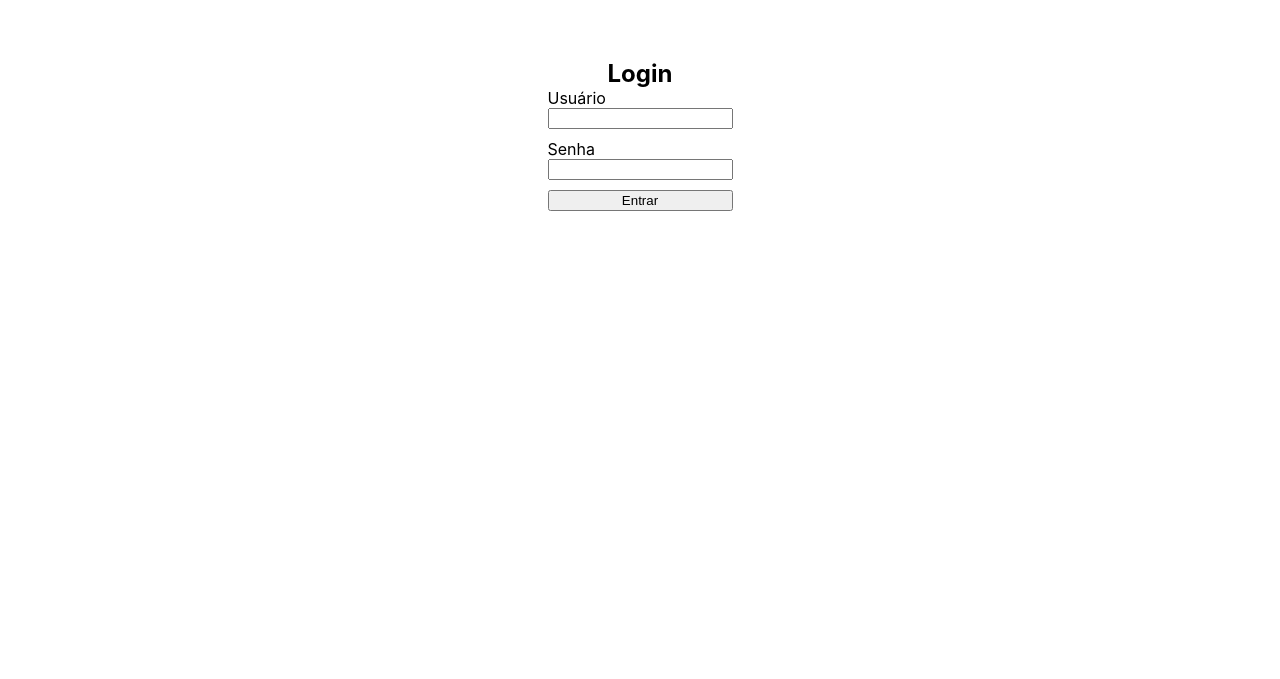
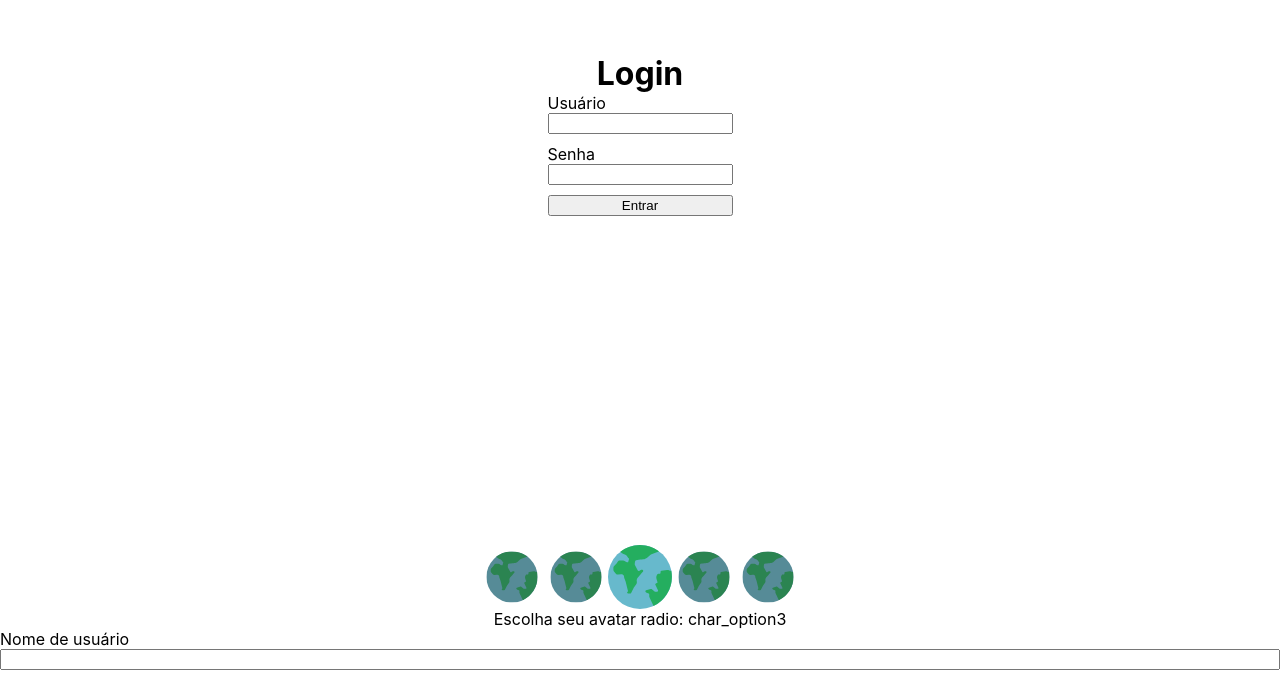
Before and after one commit to Mirajenni/zeroScienceFrontEnd, a React (Create React App) app in the folder zero-science-frontend/: page / in a window 1280 px wide. Shown: the part 255-934 px from the top of the page. Before the commit the page ends 800 px from the top, so only its background shows below. Built offline with nearby package versions, Linux system fonts and the light colour scheme.

Commit message:
inicio da tela de trial sem estilo

```diff
--- a/zero-science-frontend/src/App.js
+++ b/zero-science-frontend/src/App.js
@@ -1,11 +1,13 @@
 import React from "react";
 import Login from "./Login/Login"
+import Trial from "./Trial/Trial"
 
 function App() {
   return (
-    <section>
+    <div>
       <Login/>
-    </section>
+      <Trial/>
+    </div>
   );
 }
 
--- /dev/null
+++ b/zero-science-frontend/src/Trial/Trial.jsx
@@ -0,0 +1,113 @@
+import React, { Component } from "react";
+import "./Trial.scss"
+import globo from "./globo.svg"
+
+
+export default class Trial extends Component {
+    constructor(props){
+        super(props)
+
+        this.state = {
+            char_op: "char_option3"
+        }
+        this.onRadioChange = this.onRadioChange.bind(this)
+        // this.zoomChar = this.zoomChar.bind(this)
+    }
+
+    onRadioChange(e, imgChar){
+        console.log(e.target.value);
+        this.setState({
+            [e.target.name]: e.target.value
+
+        })
+
+    }
+
+
+
+    render() {
+        return (
+            <div className="trial-page-content">
+                <div className="user-trial">
+                    <form>
+                        <label className="user-trial__choose-char">
+                            <div className="user-login__all-char">
+                            <div className="user-login__all-char_globo" id="char1">
+                                <input
+                                type="radio"
+                                name="char_op"
+                                value="char_option1"
+                                checked={this.state.char_op === "char_option1"}
+                                onChange={this.onRadioChange}
+                                />
+                                <img id="char1" className="img-char" src={globo} alt=""/>
+                            </div>
+                            <div className="user-login__all-char_globo" id="char2">
+                                <input
+                                type="radio"
+                                name="char_op"
+                                value="char_option2"
+                                checked={this.state.char_op === "char_option2"}
+                                onChange={this.onRadioChange}
+                                />
+                                <img id="char2" className="img-char" src={globo} alt=""/>
+                            </div>
+                            <div className="user-login__all-char_globo" id="char3">
+                                <input
+                                type="radio"
+                                name="char_op"
+                                value="char_option3"
+                                checked={this.state.char_op === "char_option3"}
+                                onChange={this.onRadioChange}
+                                />
+                                <img id="char3" className="img-char globo_active" src={globo} alt=""/>
+                            </div>
+                            <div className="user-login__all-char_globo" id="char4">
+                                <input
+                                type="radio"
+                                name="char_op"
+                                value="char_option4"
+                                checked={this.state.char_op === "char_option4"}
+                                onChange={this.onRadioChange}
+                                />
+                                <img id="char4" className="img-char" src={globo} alt=""/>
+                            </div>
+                            <div className="user-login__all-char_globo" id="char5">
+                                <input
+                                type="radio"
+                                name="char_op"
+                                value="char_option5"
+                                checked={this.state.char_op === "char_option5"}
+                                onChange={this.onRadioChange}
+                                />
+                                <img id="char5" className="img-char" src={globo} alt=""/>
+                            </div>
+                            </div>
+                                Escolha seu avatar
+                                radio: {this.state.char_op}
+                        </label>
+                        <div className="user-login__form-control">
+                        <label htmlFor="user">Nome de usuário</label>
+                        <input
+                            id="user"
+                            type="text"
+                            name="user"
+                        />
+                        </div>
+
+                        <button
+                        type="submit"
+                        theme="contained-green"
+                        className="user-trial__submit-button"
+                        rounded
+                        >
+                        Começar
+                        </button>
+                        <a href="">Já tenho uma conta</a>
+                    </form>
+                </div>
+            </div>
+
+        );
+    }
+}
--- /dev/null
+++ b/zero-science-frontend/src/Trial/Trial.scss
@@ -0,0 +1,35 @@
+$icone_char: 3em;
+
+.user-login__all-char_globo img {
+    max-width: 4em;
+    transform: scale(0.8);
+    filter: contrast(0.8) brightness(0.8);
+    transition: 300ms;
+}
+.user-login__all-char_globo input {
+    width: icone_char;
+    height: icone_char;
+    position: absolute;
+    opacity: 0;
+    margin: 0;
+    z-index: 10;
+}
+
+.globo_active {
+    transform: scale(1)!important;
+    filter: contrast(1) brightness(1)!important;
+    transition: 300ms;
+}
+.user-login__all-char_globo {
+    width: fit-content;
+    display: flex;
+    align-items: center;
+    justify-content: center;
+}
+.user-trial__choose-char, .user-login__all-char {
+    display: flex;
+}
+.user-trial__choose-char {
+    flex-direction: column;
+    align-items: center;
+}
```
Also changed, not shown: zero-science-frontend/src/Trial/globo.svg (added).
